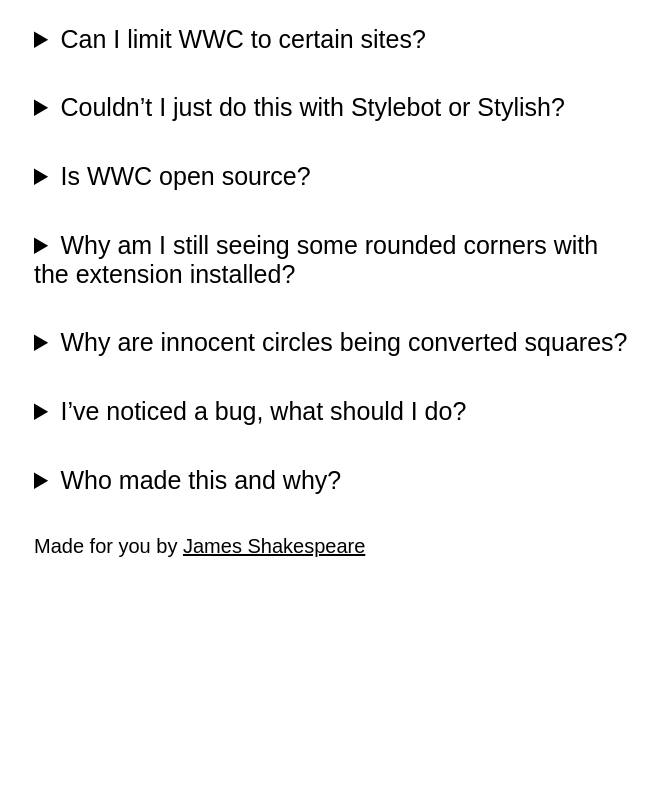
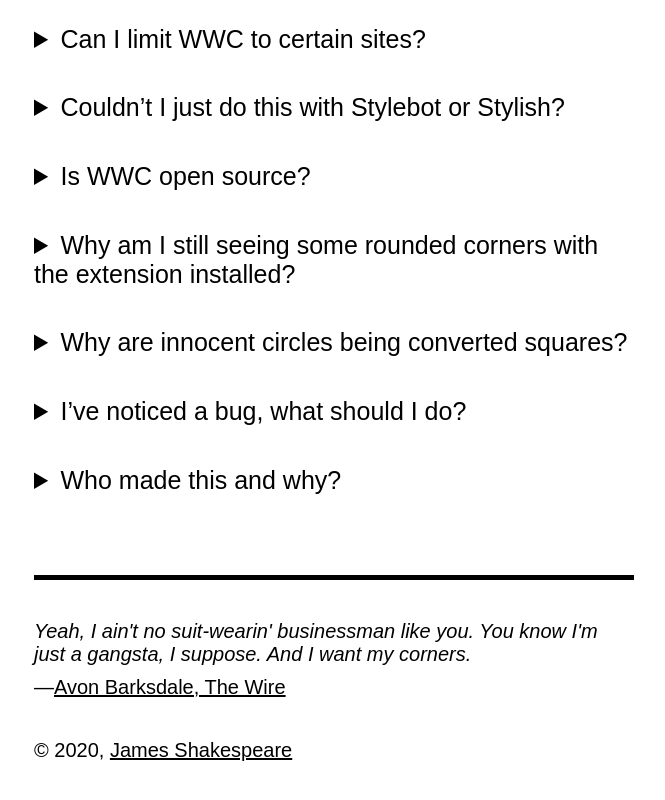
Before and after one commit to jshakes/wewantcorners.com, a website built with Parcel: page index.html in a window 1280 px wide. Shown: the part 1787-2587 px from the top of the page, without its empty margins (306-971 px from the left). Before the commit the page ends 2425 px from the top, so only its background shows below. Built offline with nearby package versions, Linux system fonts and the light colour scheme.

Commit message:
wire quote + footer

```diff
--- a/css/main.css
+++ b/css/main.css
@@ -432,3 +432,17 @@
   background: var(--color-typography);
   color: var(--color-background);
 }
+
+.footer {
+  border-top: 0.25em solid var(--color-typography);
+  margin-top: 4em;
+}
+
+.footer__quote {
+  margin: 2em 0 0;
+  font-style: italic;
+}
+
+.footer__source {
+  margin: 0.5em 0 2em;
+}
--- a/index.html
+++ b/index.html
@@ -60,7 +60,6 @@
       </div>
       <p class="description">We Want Corners is available as an extension for Google Chrome and Brave in the <a href="#">Chrome Web Store</a> and for Mozilla Firefox in the <a href="#">Add-ons store</a>.</p>
 
-
       <h2>FAQs</h2>
 
       <ul class="faqs">
@@ -115,8 +114,11 @@
           </details>
         </li>
       </ul>
-      <footer>
-        <p>Made for you by <a href="https://jshakespeare.com">James Shakespeare</a></p>
+
+      <footer class="footer">
+        <blockquote class="footer__quote" cite="https://www.youtube.com/watch?v=FIbBs3pVU0k">Yeah, I ain't no suit-wearin' businessman like you. You know I'm just a gangsta, I suppose. And I want my corners.</blockquote>
+        <p class="footer__source">—<a href="https://www.youtube.com/watch?v=FIbBs3pVU0k">Avon Barksdale, The Wire</a></p>
+        <p>© 2020, <a href="https://jshakespeare.com">James Shakespeare</a></p>
       </footer>
     </div>
   </main>
```
